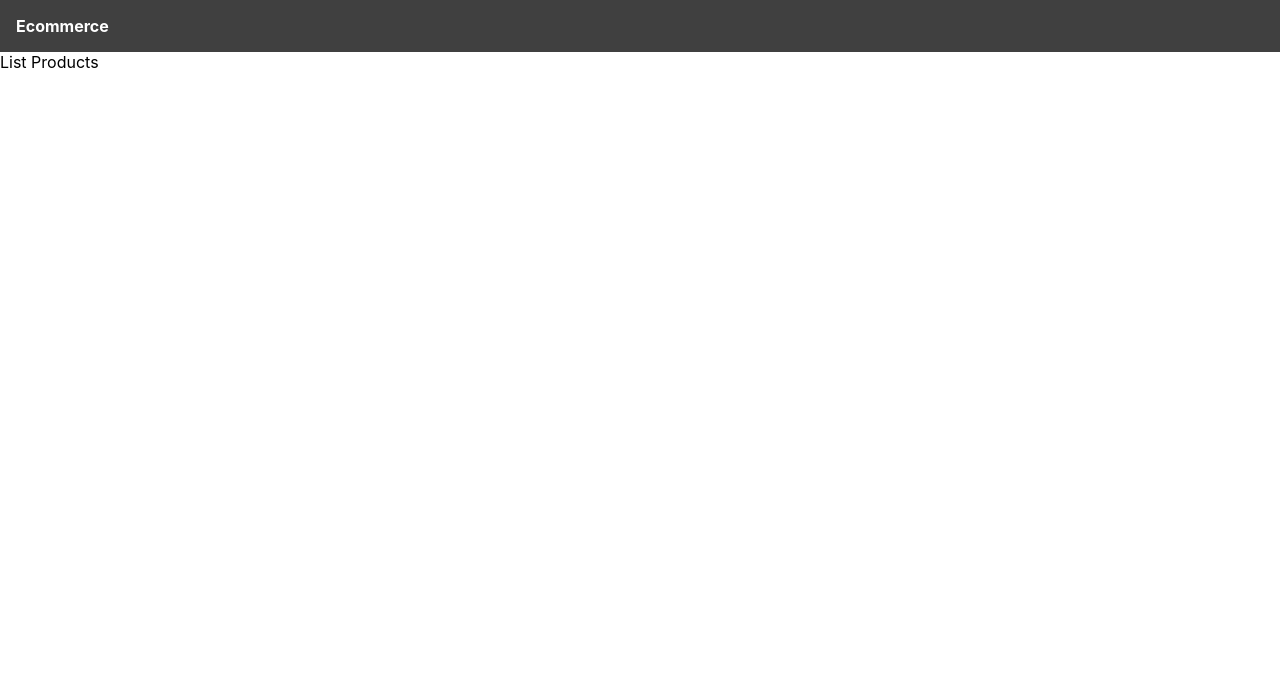
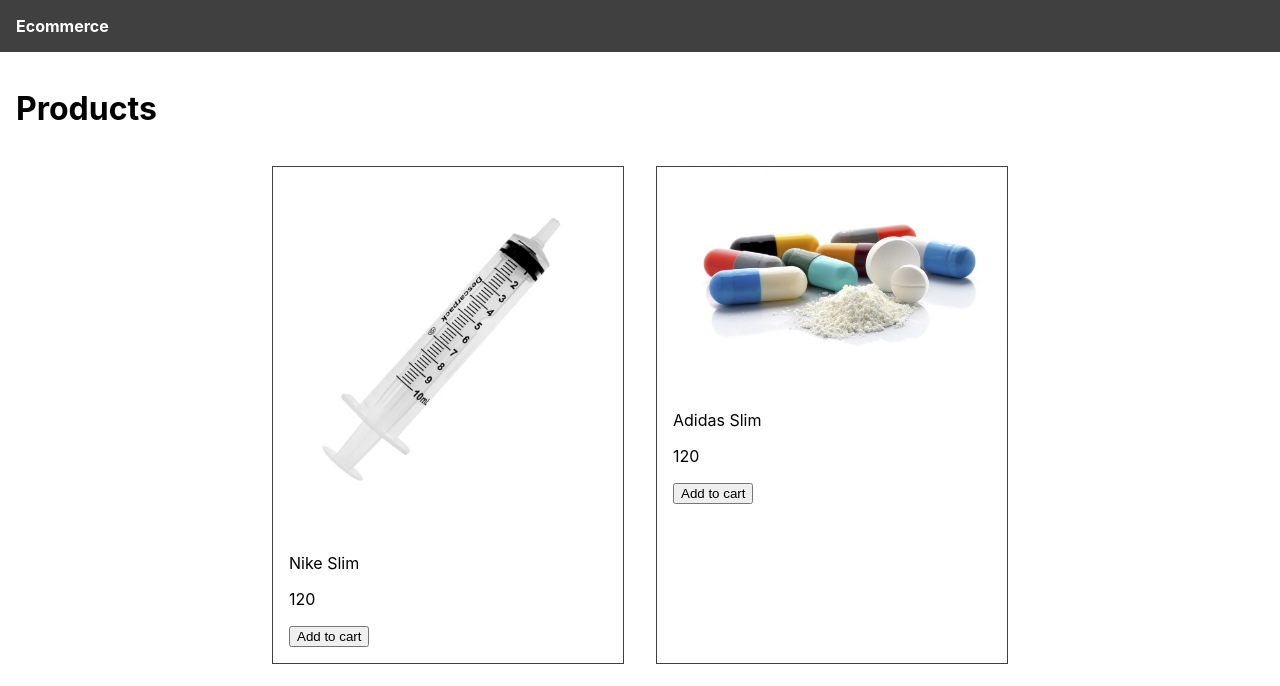
Before and after one commit to redsmedeiros/frontend-ecom-react, a React (Create React App) app: page / in a window 1280 px wide. Shown: the top 686 px of the page. Built offline with nearby package versions, Linux system fonts and the light colour scheme.

Commit message:
estilizacao home

```diff
--- a/src/App.js
+++ b/src/App.js
@@ -1,3 +1,4 @@
+import data from "./data";
 
 function App() {
   return (
@@ -6,7 +7,25 @@ function App() {
         <a href='/'>Ecommerce</a>
       </header>
       <main>
-        List Products
+        <h1>Products</h1>
+        <div className="products">
+        {
+          //codigo js: chamar data e acessar produtos com a função map que vai iterar cada obj - cada obj será um jsx
+          data.products.map( product => (
+            <div className="product" key={product.slug}>
+              <a href={`/products/${product.slug}`}>
+                <img src={product.image} alt={product.name}/>
+              </a>
+
+              <div className="product-info">
+                <p>{product.name}</p>
+                <p>{product.price}</p>
+                <button>Add to cart</button>
+              </div>
+            </div>
+          ))
+        }
+        </div>
       </main>
     </div>
   );
--- /dev/null
+++ b/src/data.js
@@ -0,0 +1,30 @@
+const data = {
+    products:[
+        {
+            name: 'Nike Slim',
+            slug: 'nike-slim',
+            category: 'Shirts',
+            image: '/images/1.jpg',
+            price: 120,
+            countInStock: 10,
+            brand: 'Nike',
+            rating: 4.5,
+            numReviews: 10,
+            descriptions: 'hight-quality'
+        },
+        {
+            name: 'Adidas Slim',
+            slug: 'adidas-slim',
+            category: 'Shirts',
+            image: '/images/2.jpg',
+            price: 120,
+            countInStock: 10,
+            brand: 'Nike',
+            rating: 3.5,
+            numReviews: 10,
+            descriptions: 'hight-quality'
+        },
+    ]
+}
+
+export default data
--- a/src/index.css
+++ b/src/index.css
@@ -17,3 +17,27 @@ header a{
   font-weight: bold;
   text-decoration: none
 }
+
+main{
+  padding: 1rem;
+}
+
+.products{
+  display: flex;
+  flex-wrap: wrap;
+  justify-content: center;
+}
+
+.product{
+  border: 1px solid #404040;
+  margin: 1rem;
+}
+
+.product img{
+  width: 100%;
+  max-width: 350px;
+}
+
+.product-info{
+  padding: 1rem;
+}
```
Also changed, not shown: public/images/1.jpg (added), public/images/2.jpg (added).
